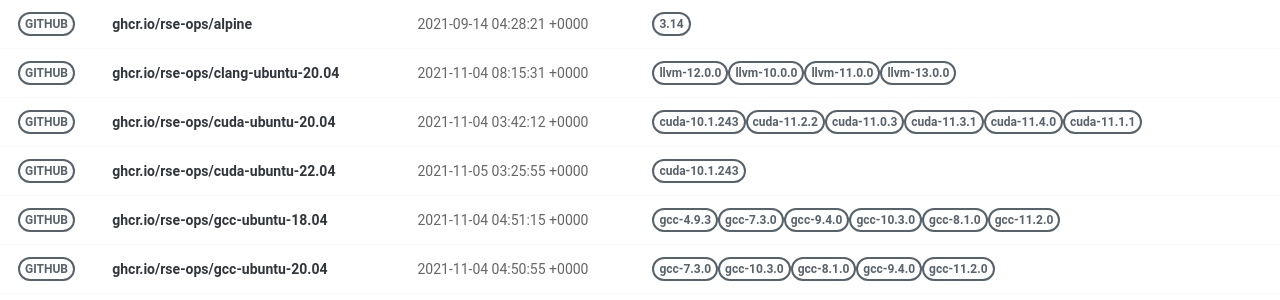
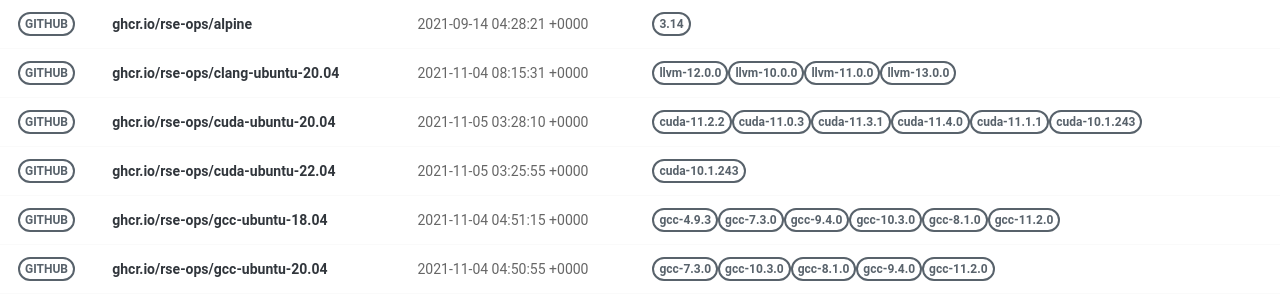
Before and after one commit to rse-ops/docker-images, a Jekyll site: the page built from pages/index.md, in a window 1280 px wide. Shown: the part 130-430 px from the top of the page. Built offline with Jekyll 4.4.1, drawn with Linux system fonts in a browser that asks for light colours; nearby versions of some CDN libraries.

Commit message:
Automated push to update library 2021-11-05

```diff
--- a/_library/ghcr.io-rse-ops-cuda-ubuntu-20.04.md
+++ b/_library/ghcr.io-rse-ops-cuda-ubuntu-20.04.md
@@ -1,14 +1,11 @@
 ---
 layout: container
 name: ghcr.io/rse-ops/cuda-ubuntu-20.04
-updated_at: 2021-11-04 03:42:12.751181
+updated_at: 2021-11-05 03:28:10.857832
 
 
 container_url: https://github.com/orgs/rse-ops/packages/container/package/cuda-ubuntu-20.04
 versions:
- - tag: cuda-10.1.243
-   dockerfile: https://github.com/rse-ops/docker-images/blob/main/ubuntu/cuda/Dockerfile
-   manifest: https://crane.ggcr.dev/manifest/ghcr.io/rse-ops/cuda-ubuntu-20.04:cuda-10.1.243
  - tag: cuda-11.2.2
    dockerfile: https://github.com/rse-ops/docker-images/blob/main/ubuntu/cuda/Dockerfile
    manifest: https://crane.ggcr.dev/manifest/ghcr.io/rse-ops/cuda-ubuntu-20.04:cuda-11.2.2
@@ -24,5 +21,8 @@ versions:
  - tag: cuda-11.1.1
    dockerfile: https://github.com/rse-ops/docker-images/blob/main/ubuntu/cuda/Dockerfile
    manifest: https://crane.ggcr.dev/manifest/ghcr.io/rse-ops/cuda-ubuntu-20.04:cuda-11.1.1
+ - tag: cuda-10.1.243
+   dockerfile: https://github.com/rse-ops/docker-images/blob/main/ubuntu/cuda/Dockerfile
+   manifest: https://crane.ggcr.dev/manifest/ghcr.io/rse-ops/cuda-ubuntu-20.04:cuda-10.1.243
 
 ---
```
